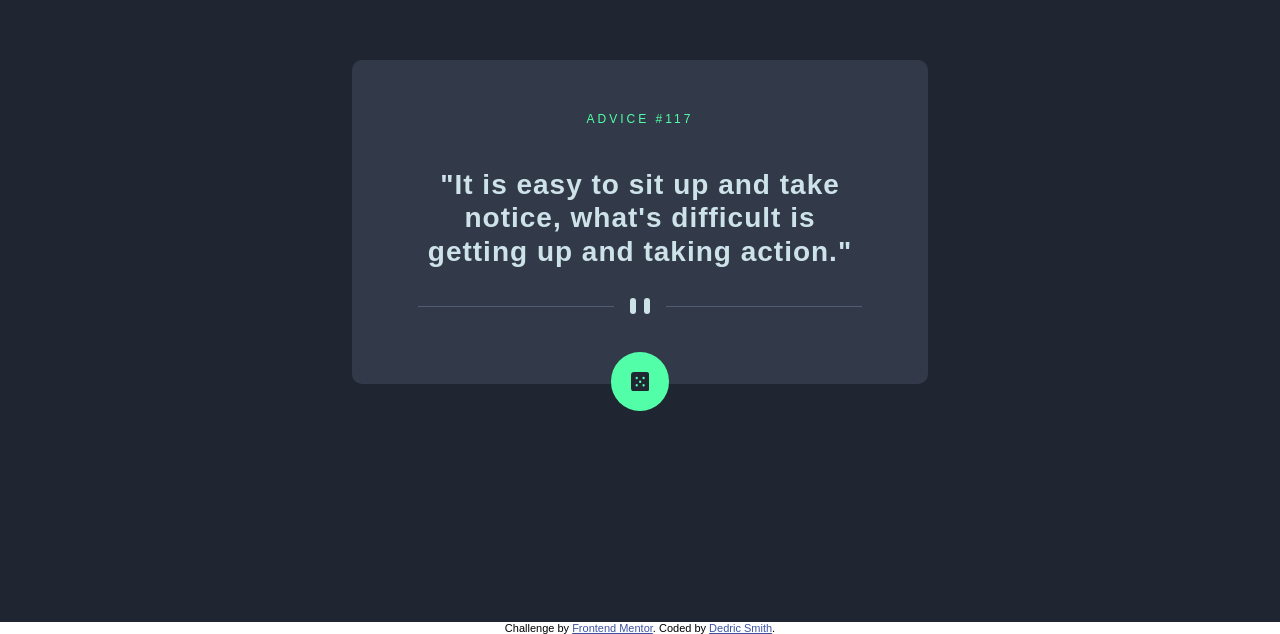
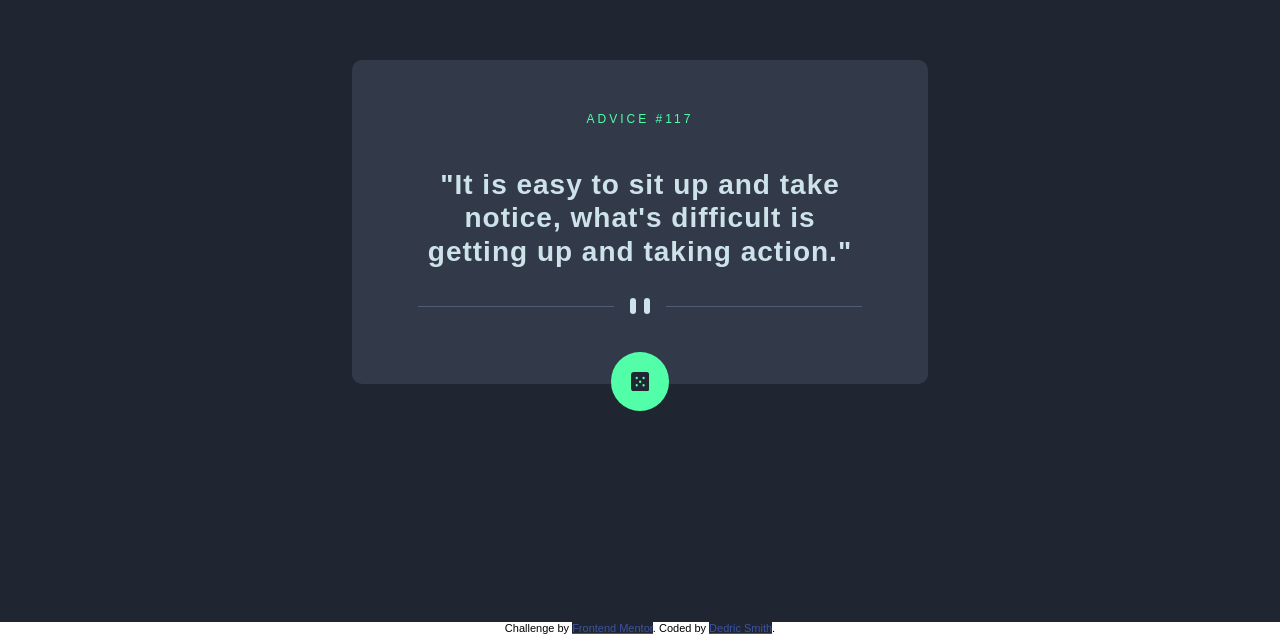
Before and after one commit to dedricsmith/AdviceGenerator, a website built with Parcel: page index.html in a window 1280 px wide. Shown: the part 178-812 px from the top of the page. Built offline with nearby package versions, Linux system fonts and the light colour scheme.

Commit message:
updated css

```diff
--- a/index.html
+++ b/index.html
@@ -24,15 +24,6 @@
     <title>Frontend Mentor | Advice generator app</title>
 
     <!-- Feel free to remove these styles or customise in your own stylesheet 👍 -->
-    <style>
-      .attribution {
-        font-size: 11px;
-        text-align: center;
-      }
-      .attribution a {
-        color: hsl(228, 45%, 44%);
-      }
-    </style>
   </head>
   <body>
     <main class="main">
--- a/style.css
+++ b/style.css
@@ -106,10 +106,11 @@ img {
   box-shadow: 0px 0px 20px 1px var(--clr-secondary);
 }
 
-/* .divider {
-  background-image: url('./images/pattern-divider-desktop.svg');
-  background-size: cover;
-  width: 50%;
-  height: 50px;
-  z-index: 1;
-} */
+.attribution {
+  font-size: 11px;
+  text-align: center;
+}
+.attribution a {
+  color: hsl(228, 45%, 44%);
+  background-color: var(--clr-darkblue);
+}
```
